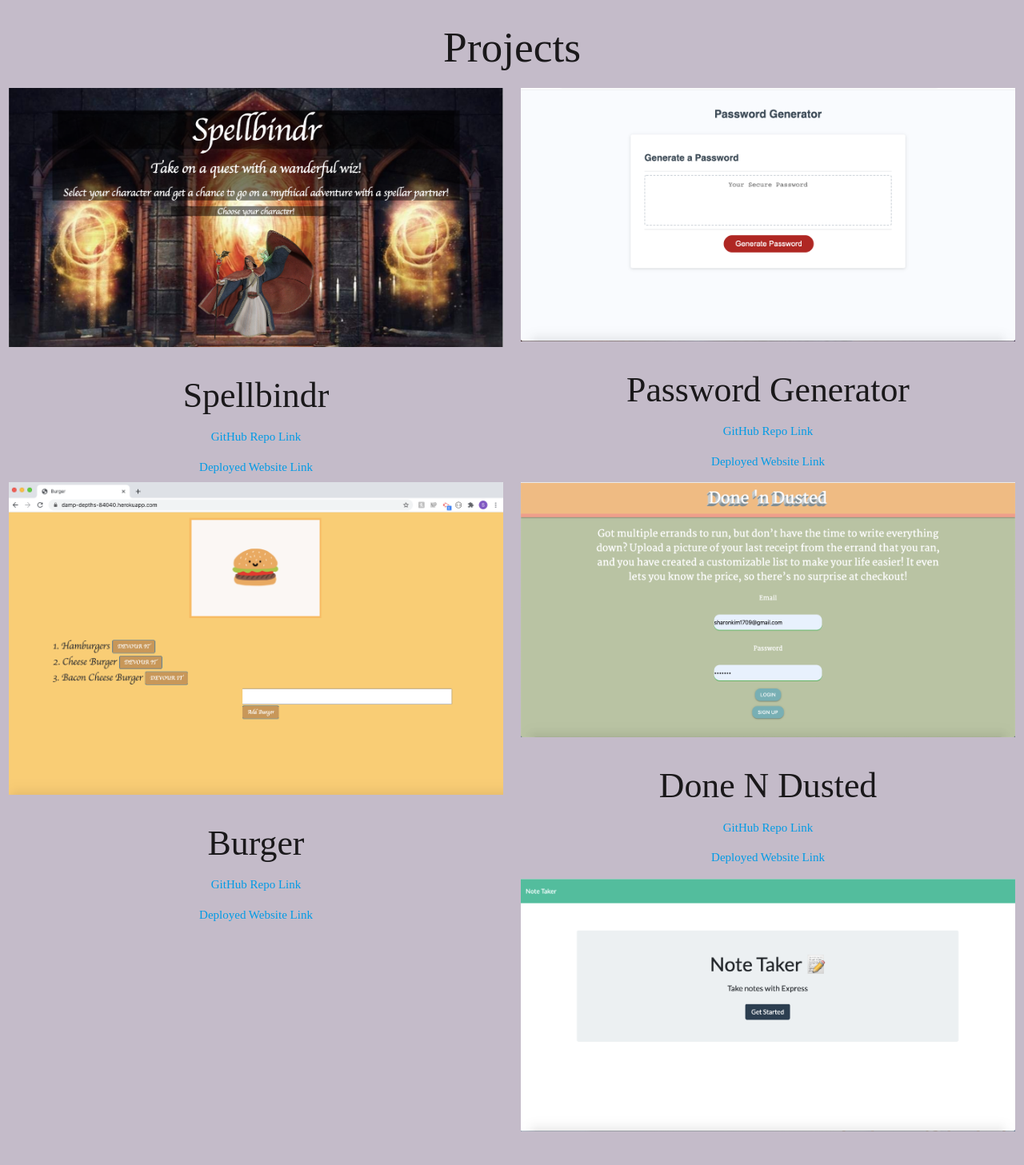
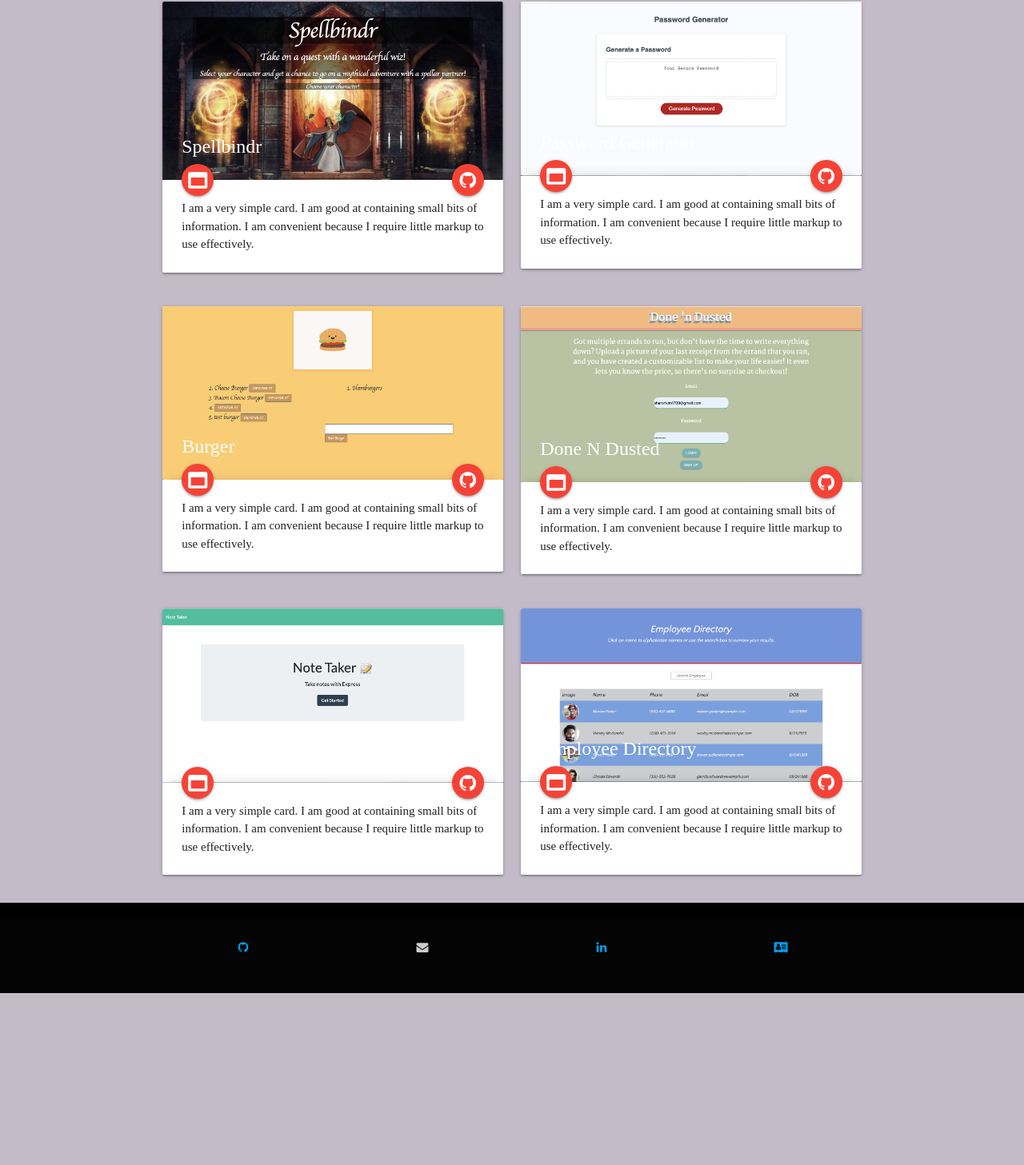
Before and after one commit to sharonkim09/react-portfolio, a React (Create React App) app in the folder client/: page /projects in a window 1280 px wide. Shown: the part 70-1527 px from the top of the page at 80% size. After the commit the page ends 1312 px from the top, so only its background shows below. Built offline with nearby package versions, Linux system fonts and the light colour scheme; a web font is replaced by a local one.

Commit message:
styled projects into card and added buttons to app pages

```diff
--- a/client/src/pages/Projects/Projects.js
+++ b/client/src/pages/Projects/Projects.js
@@ -1,68 +1,175 @@
-import React from 'react';
+import React from "react";
 
 const ProjectSection = () => {
   return (
-        <div className="row center-align">
-        <h2>Projects</h2>
-        <div className="col s6">
-          <img
-            alt="burger"
-            className="responsive-img"
-            src="../spellbindr-screenshot.png"
-          />
-           <h3>Spellbindr</h3>
-         <p><a href="https://arhamilton92.github.io/spellbindr/">GitHub Repo Link</a></p>
-          <a target="_blank" href="https://github.com/arhamilton92/spellbindr">Deployed Website Link</a>
+    <div className="container">
+      <div className="row">
+        <div className="col s12 m6">
+          <div className="card">
+            <div className="card-image">
+              <img alt="random wizard generated" src="../spellbindr-screenshot.png" />
+              <span className="card-title">Spellbindr</span>
+              <a
+                href="https://arhamilton92.github.io/spellbindr/"
+                className="btn-floating halfway-fab waves-effect waves-light red"
+              >
+                <i className="fa fa-github"></i>
+              </a>
+              <a
+                href="https://github.com/arhamilton92/spellbindr"
+                className="btn-floating left halfway-fab waves-effect waves-light red"
+              >
+                <i className="fa fa-window-maximize"></i>
+              </a>
             </div>
-        <div className="col s6">
-          <img
-            alt="password"
-            className="responsive-img"
-            src="../password-generator.png"
-          />
-           <h3>Password Generator</h3>
-          <p><a href="https://github.com/sharonkim09/gt-hw-js-password-generator">GitHub Repo Link</a></p>
-          <p><a href="https://sharonkim09.github.io/gt-hw-js-password-generator">Deployed Website Link</a></p>
+            <div className="card-content">
+              <p>
+                I am a very simple card. I am good at containing small bits of
+                information. I am convenient because I require little markup to
+                use effectively.
+              </p>
             </div>
-        <div className="col s6">
-          <img
-            alt="burger"
-            className="responsive-img"
-            src="../burger-screenshot.png"
-          />
-           <h3>Burger</h3>
-          <p><a href="https://github.com/sharonkim09/burger">GitHub Repo Link</a></p>
-          <p><a href="https://damp-depths-84040.herokuapp.com/">Deployed Website Link</a></p>
           </div>
-        <div className="col s6">
-          <img
-            alt="burger"
-            className="responsive-img"
-            src="../donendusted.png"
-          />
-           <h3>Done N Dusted</h3>
-          <p><a href="https://github.com/yoohooitstoo/grocr-receipt-app">GitHub Repo Link</a></p>
-          <p><a href="https://fathomless-sands-26873.herokuapp.com/">Deployed Website Link</a></p>
         </div>
-        <div className="col s6">
-          <img
-            alt="burger"
-            className="responsive-img"
-            src="../note-screenshot.png"
-          />
-           <h3>Note Taker</h3>
-          <p><a href="https://github.com/sharonkim09/gt-hw-note-taker-2">GitHub Repo Link</a></p>
-          <p><a href="https://peaceful-inlet-73696.herokuapp.com/">Deployed Website Link</a></p>
+        <div className="col s12 m6">
+          <div className="card">
+            <div className="card-image">
+              <img alt="password generated" src="../password-generator.png" />
+              <span className="card-title">Password Generator</span>
+              <a
+                href="https://github.com/sharonkim09/gt-hw-js-password-generator"
+                className="btn-floating halfway-fab waves-effect waves-light red"
+              >
+                <i className="fa fa-github"></i>
+              </a>
+              <a
+                href="https://sharonkim09.github.io/gt-hw-js-password-generator"
+                className="btn-floating left halfway-fab waves-effect waves-light red"
+              >
+                <i className="fa fa-window-maximize"></i>
+              </a>
             </div>
-        <div className="col s6">
-          <img
-            alt="burger"
-            className="responsive-img"
-            src="../note-screenshot.png"
-          />
-           <h3>React Employee App</h3>
-          <p><a target="_blank" href="https://github.com/sharonkim09/react-employee-app">GitHub Repo Link</a></p>
-          <p><a target="_blank" href="https://sharonkim09.github.io/react-employee-app/">Deployed Website Link</a></p>
+            <div className="card-content">
+              <p>
+                I am a very simple card. I am good at containing small bits of
+                information. I am convenient because I require little markup to
+                use effectively.
+              </p>
+            </div>
+          </div>
+        </div>
+      </div>
+      <div className="row">
+        <div className="col s12 m6">
+          <div className="card">
+            <div className="card-image">
+              <img alt="burger input" src="../burger-screenshot.png" />
+              <span className="card-title">Burger</span>
+              <a
+                href="https://github.com/sharonkim09/burger"
+                className="btn-floating halfway-fab waves-effect waves-light red"
+              >
+                <i className="fa fa-github"></i>
+              </a>
+              <a
+                href="https://damp-depths-84040.herokuapp.com/"
+                className="btn-floating left halfway-fab waves-effect waves-light red"
+              >
+                <i className="fa fa-window-maximize"></i>
+              </a>
+            </div>
+            <div className="card-content">
+              <p>
+                I am a very simple card. I am good at containing small bits of
+                information. I am convenient because I require little markup to
+                use effectively.
+              </p>
+            </div>
+          </div>
+        </div>
+        <div className="col s12 m6">
+          <div className="card">
+            <div className="card-image">
+              <img alt="signup/login" src="../donendusted.png" />
+              <span className="card-title">Done N Dusted</span>
+              <a
+                href="https://github.com/yoohooitstoo/grocr-receipt-app"
+                className="btn-floating halfway-fab waves-effect waves-light red"
+              >
+                <i className="fa fa-github"></i>
+              </a>
+              <a
+                href="https://fathomless-sands-26873.herokuapp.com/"
+                className="btn-floating left halfway-fab waves-effect waves-light red"
+              >
+                <i className="fa fa-window-maximize"></i>
+              </a>
+            </div>
+            <div className="card-content">
+              <p>
+                I am a very simple card. I am good at containing small bits of
+                information. I am convenient because I require little markup to
+                use effectively.
+              </p>
+            </div>
+          </div>
+        </div>
+      </div>
+      <div className="row">
+        <div className="col s12 m6">
+          <div className="card">
+            <div className="card-image">
+              <img alt="notetaker app" src="../note-screenshot.png" />
+              <span className="card-title">Note Taker</span>
+              <a
+                href="https://github.com/sharonkim09/gt-hw-note-taker-2"
+                className="btn-floating halfway-fab waves-effect waves-light red"
+              >
+                <i className="fa fa-github"></i>
+              </a>
+              <a
+                href="https://peaceful-inlet-73696.herokuapp.com/"
+                className="btn-floating left halfway-fab waves-effect waves-light red"
+              >
+                <i className="fa fa-window-maximize"></i>
+              </a>
+            </div>
+            <div className="card-content">
+              <p>
+                I am a very simple card. I am good at containing small bits of
+                information. I am convenient because I require little markup to
+                use effectively.
+              </p>
+            </div>
+          </div>
+        </div>
+        <div className="col s12 m6">
+          <div className="card">
+            <div className="card-image">
+              <img alt="react employee directory" src="../employee-directory.png" />
+              <span className="card-title">Employee Directory</span>
+              <a
+                href="https://github.com/sharonkim09/react-employee-app"
+                className="btn-floating halfway-fab waves-effect waves-light red"
+              >
+                <i className="fa fa-github"></i>
+              </a>
+              <a
+                href="https://sharonkim09.github.io/react-employee-app/"
+                className="btn-floating left halfway-fab waves-effect waves-light red"
+              >
+                <i className="fa fa-window-maximize"></i>
+              </a>
+            </div>
+            <div className="card-content">
+              <p>
+                I am a very simple card. I am good at containing small bits of
+                information. I am convenient because I require little markup to
+                use effectively.
+              </p>
+            </div>
+          </div>
+        </div>
       </div>
     </div>
   );
```
Also changed, not shown: client/public/burger-screenshot.png, client/public/employee-directory.png (added). Lines whose indentation alone changed are shown as unchanged.
